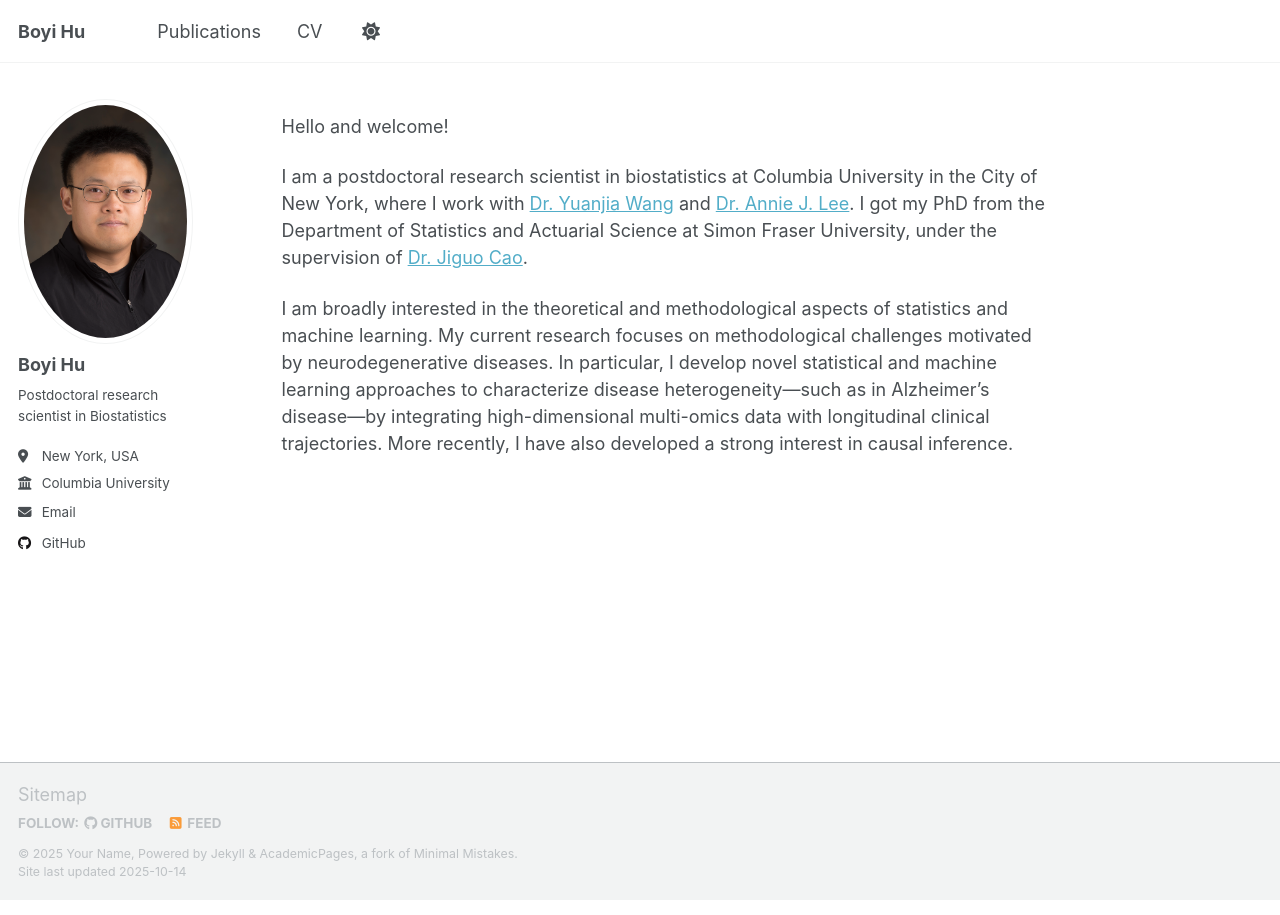
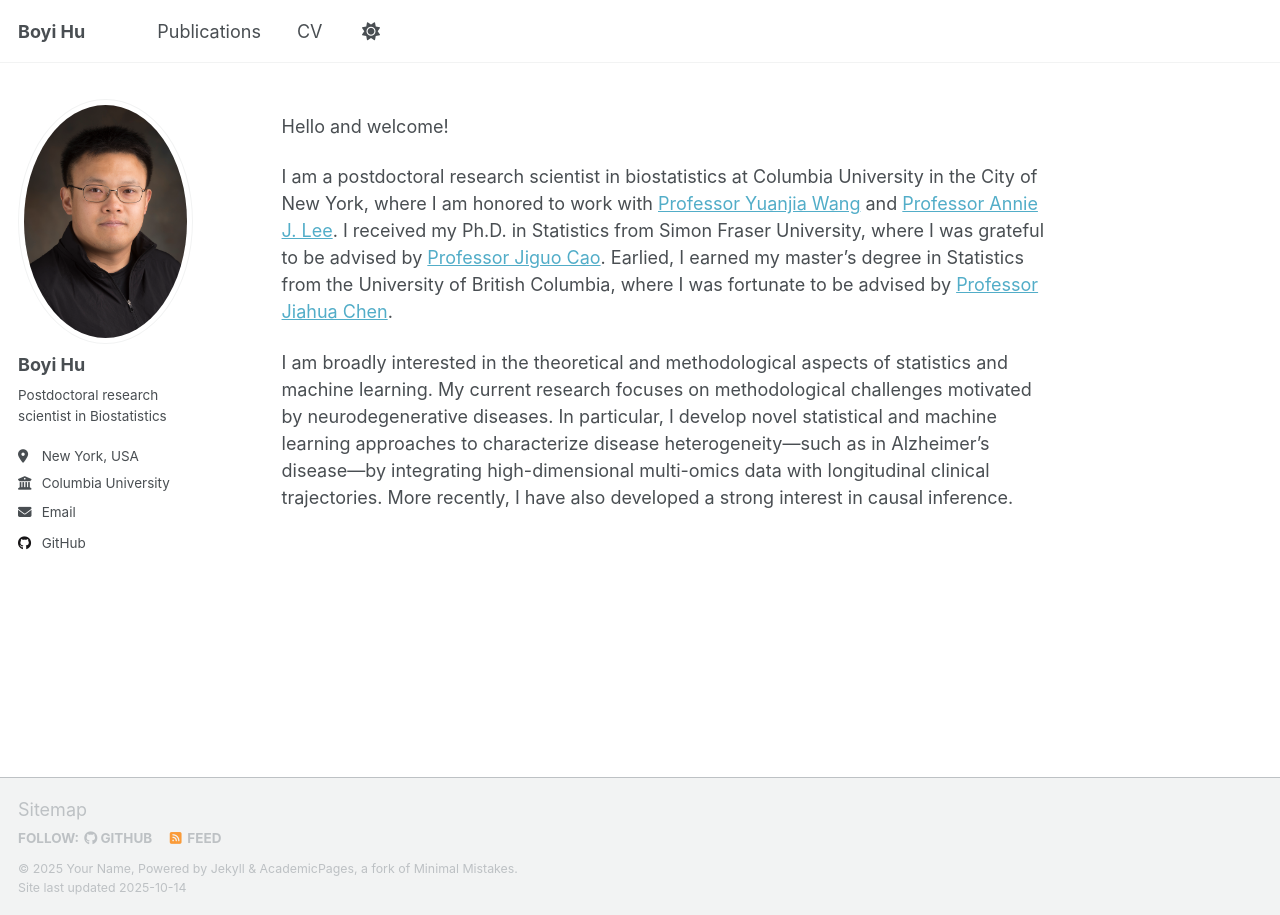
Before and after one commit to BoyiHu673/BoyiHu673.github.io, a Jekyll site: the page built from _pages/about.md, in a window 1280 px wide. Built offline with Jekyll 4.4.1, drawn with Linux system fonts in a browser that asks for light colours; a script that is not in the unit is left out.

Commit message:
Update about.md

```diff
--- a/_pages/about.md
+++ b/_pages/about.md
@@ -7,6 +7,6 @@ excerpt: About me
 
 Hello and welcome!
 
-I am a postdoctoral research scientist in biostatistics at Columbia University in the City of New York, where I work with [Dr. Yuanjia Wang](https://www.publichealth.columbia.edu/profile/yuanjia-wang-phd) and [Dr. Annie J. Lee](https://www.neurology.columbia.edu/profile/annie-j-lee-phd). I got my PhD from the Department of Statistics and Actuarial Science at Simon Fraser University, under the supervision of [Dr. Jiguo Cao](https://www.sfu.ca/science/stat/cao/).
+I am a postdoctoral research scientist in biostatistics at Columbia University in the City of New York, where I am honored to work with [Professor Yuanjia Wang](https://www.publichealth.columbia.edu/profile/yuanjia-wang-phd) and [Professor Annie J. Lee](https://www.neurology.columbia.edu/profile/annie-j-lee-phd). I received my Ph.D. in Statistics from Simon Fraser University, where I was grateful to be advised by [Professor Jiguo Cao](https://www.sfu.ca/science/stat/cao/). Earlied, I earned my master's degree in Statistics from the University of British Columbia, where I was fortunate to be advised by [Professor Jiahua Chen](https://www.stat.ubc.ca/users/jiahua-chen).
 
 I am broadly interested in the theoretical and methodological aspects of statistics and machine learning. My current research focuses on methodological challenges motivated by neurodegenerative diseases. In particular, I develop novel statistical and machine learning approaches to characterize disease heterogeneity—such as in Alzheimer’s disease—by integrating high-dimensional multi-omics data with longitudinal clinical trajectories. More recently, I have also developed a strong interest in causal inference.
```
